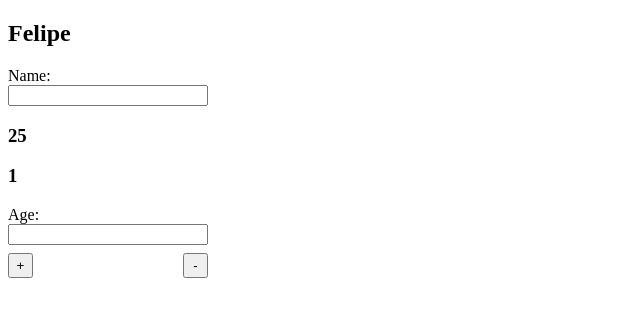
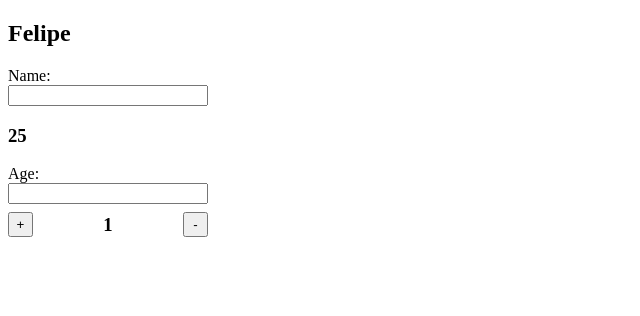
Before and after one commit to felipeorocha/react-context-api, a React (Create React App) app: page / in a window 1280 px wide. Shown: the top 316 px of the page, without its empty margins (0-640 px from the left). Built offline with nearby package versions, Linux system fonts and the light colour scheme.

Commit message:
fix: stepper component styles fix

```diff
--- a/src/components/Profile.js
+++ b/src/components/Profile.js
@@ -27,7 +27,6 @@ const Profile = () => {
   return (
     <>
       <h3>{user.age}</h3>
-      <h3>{user.votes}</h3>
       <label>Age:</label>
       <input
         style={{ width: '100%' }}
@@ -41,6 +40,7 @@ const Profile = () => {
         >
           +
         </button>
+        <h3 style={{ margin: 'auto' }}>{user.votes}</h3>
         <button
           style={{ height: '25px', width: '25px' }}
           onClick={handleDownVoteClick}
```
Also changed, not shown: 1 other file (tests, documents, lock files or other folders).
